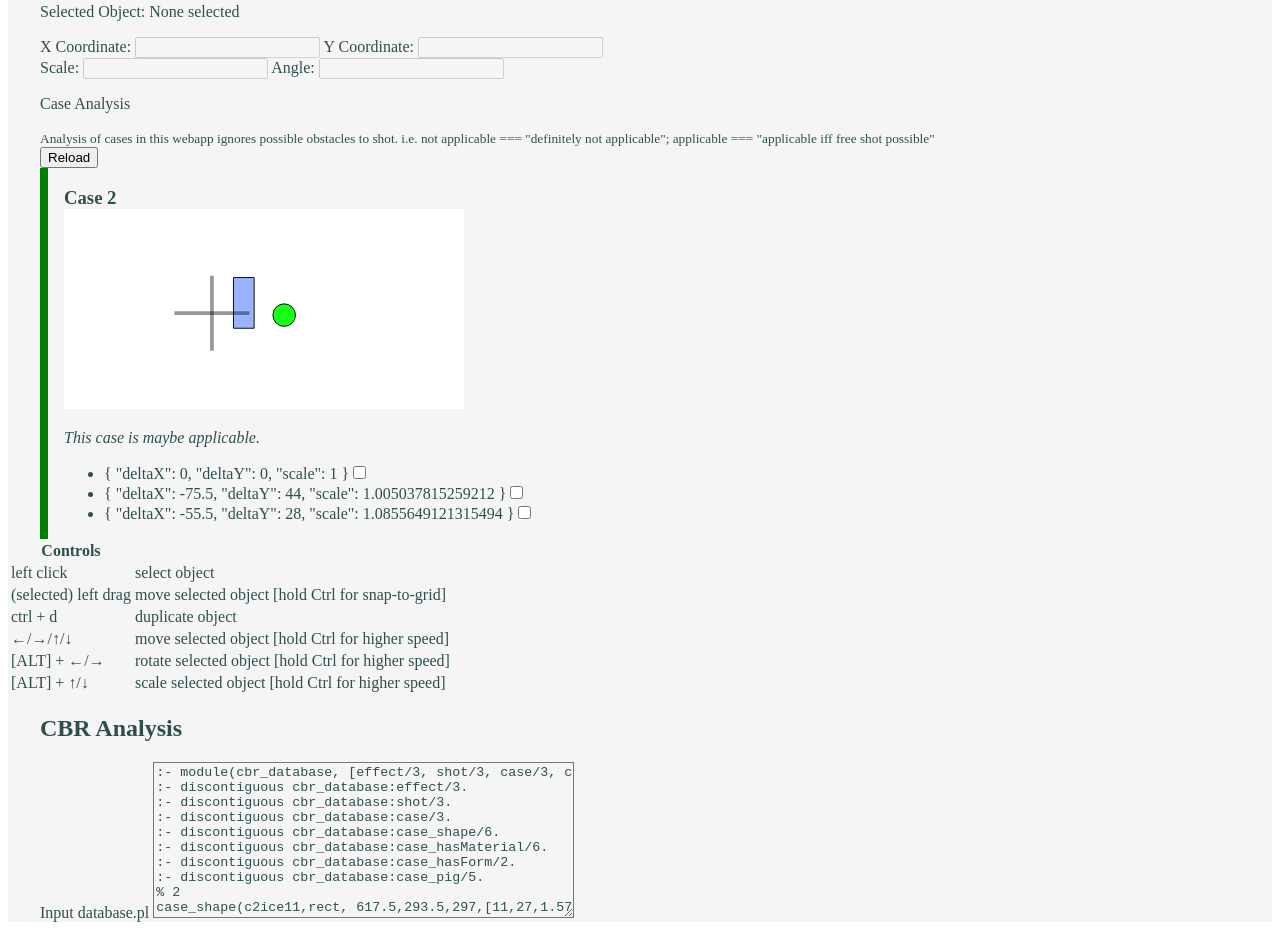
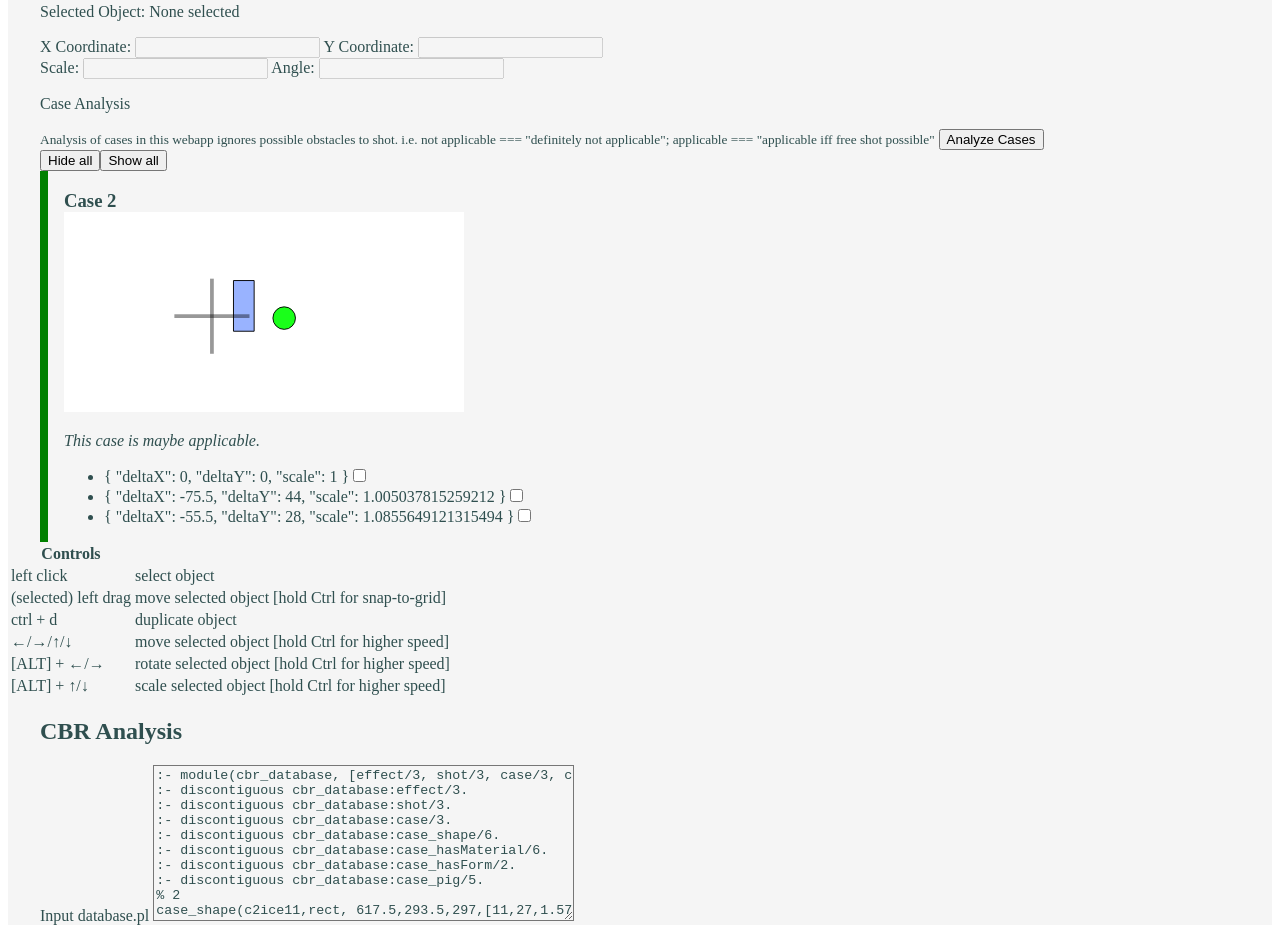
Before and after one commit to layaxx/bambirds-situation-editor, a website with bundled scripts: page index.html in a window 1280 px wide. Shown: the part 1037-1966 px from the top of the page. Built offline with nearby package versions, Linux system fonts and the light colour scheme; files whose address does not match are found by name.

Commit message:
minor fixes & improvements

```diff
--- a/index.html
+++ b/index.html
@@ -328,6 +328,11 @@ supports(wood8,wood14).
             shot. i.e. not applicable === "definitely not applicable";
             applicable === "applicable iff free shot possible"</small
           >
+          <button id="cases-analyze">Analyze Cases</button>
+          <div class="grid">
+            <button id="cases-hide-all">Hide all</button
+            ><button id="cases-show-all">Show all</button>
+          </div>
           <div id="analysis-results"></div>
         </div>
       </div>
--- a/src/app.ts
+++ b/src/app.ts
@@ -1,4 +1,5 @@
 import {
+  Case,
   IObject,
   Point,
   Scene,
@@ -18,7 +19,11 @@ import parse from "./parser/situationFileParser"
 import { updateTable } from "./output/table"
 import { setUpEventHandlers } from "./canvasEventHandler"
 import parseDatabase from "./parser/databaseParser"
-import { analyzeCase } from "./output/caseBasedReasoning"
+import {
+  analyzeCase,
+  hideAllCaseOverlays,
+  showAllCaseOverlays,
+} from "./output/caseBasedReasoning"
 
 let $input: HTMLInputElement
 let $output: HTMLInputElement
@@ -122,20 +127,49 @@ function init() {
     console.warn("Failed to get HTML Elements for Database")
   }
 
-  const loadDatabase = () => {
-    const cases = parseDatabase($databaseInput.value)
+  const evaluateDatabase = (cases: Case[]) => {
     $CBRResults.replaceChildren()
     $svgElements.$groupOverlay.replaceChildren()
 
-    const reloadButton = document.createElement("button")
-    reloadButton.addEventListener("click", loadDatabase)
-    reloadButton.textContent = "Reload"
-    $CBRResults.append(reloadButton)
+    const results = cases.map((caseParameter) =>
+      analyzeCase(caseParameter, objects)
+    )
+    $CBRResults.append(...results.map((result) => result.element))
 
-    $CBRResults.append(
-      ...cases.map((caseParameter) => analyzeCase(caseParameter, objects))
-    )
+    const button = document.querySelector<HTMLButtonElement>("#cases-show-all")
+
+    if (button)
+      // eslint-disable-next-line unicorn/prefer-add-event-listener
+      button.onclick = () => {
+        console.log(
+          cases.map((caseParameter, index) => ({
+            caseParameter,
+            transformations: results[index].result,
+          }))
+        )
+        showAllCaseOverlays(
+          cases.map((caseParameter, index) => ({
+            caseParameter,
+            transformations: results[index].result,
+          }))
+        )
+      }
   }
+
+  const loadDatabase = () => {
+    const cases = parseDatabase($databaseInput.value)
+    evaluateDatabase(cases)
+    const button = document.querySelector<HTMLButtonElement>("#cases-analyze")
+    if (button)
+      // eslint-disable-next-line unicorn/prefer-add-event-listener
+      button.onclick = () => {
+        evaluateDatabase(cases)
+      }
+  }
+
+  document
+    .querySelector("#cases-hide-all")
+    ?.addEventListener("click", hideAllCaseOverlays)
 
   $databaseInput.addEventListener("blur", () => {
     loadDatabase()
```
Also changed, not shown: src/output/caseBasedReasoning.ts, src/output/table.ts.
